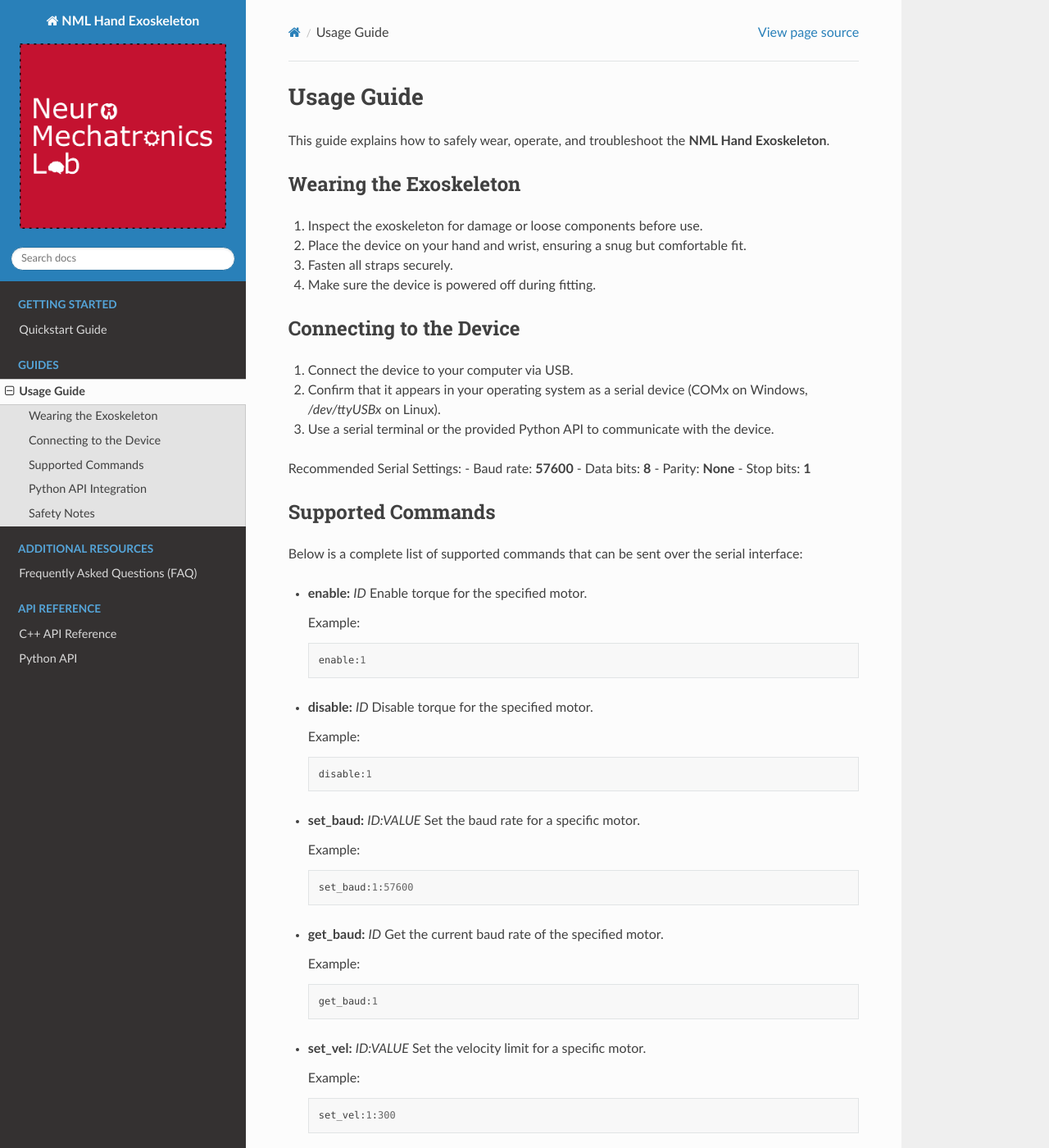
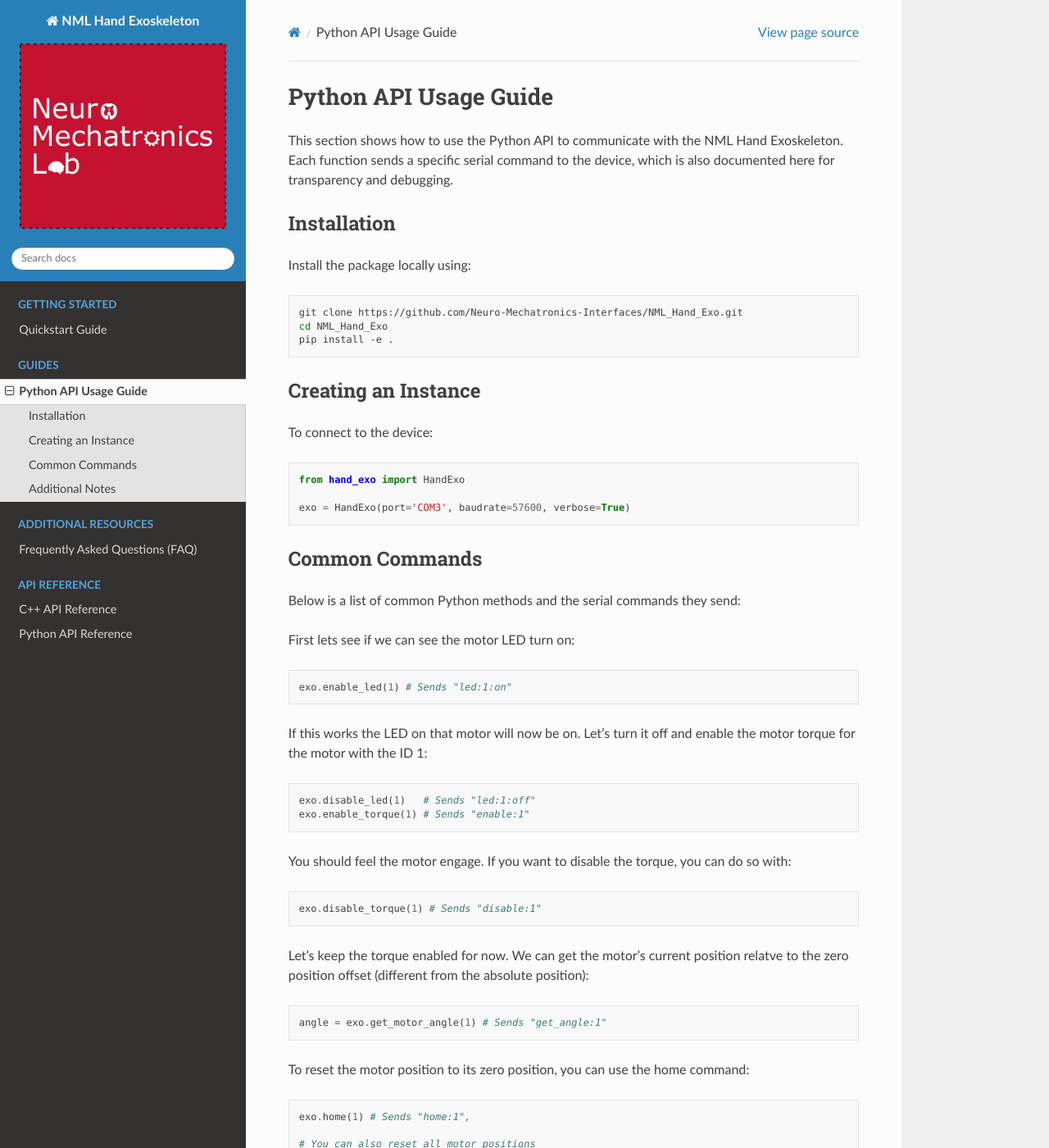
Before and after one commit to cwalsh27/NML_Hand_Exo_IMUWorkshopRig, a Sphinx documentation site: the page built from docs/source/usage.rst, in a window 1280 px wide and 1400 px high. Shown: the whole window at 82% size. Built offline with Sphinx 7.4.7 and the Read the Docs theme 3.1.0, drawn with Linux system fonts in a browser that asks for light colours; some of the changed text lies outside the part shown.

Commit message:
python docs

```diff
--- a/docs/source/conf.py
+++ b/docs/source/conf.py
@@ -7,7 +7,7 @@ import os
 import sys
 
 # Make sure Python can find your Python module
-sys.path.insert(0, os.path.abspath('../src'))
+sys.path.insert(0, os.path.abspath('../../src'))
 
 # -- Project information -----------------------------------------------------
 # https://www.sphinx-doc.org/en/master/usage/configuration.html#project-information
--- a/docs/source/python_api.rst
+++ b/docs/source/python_api.rst
@@ -1,85 +1,10 @@
-Python API
-==========
+Python API Reference
+====================
 
-The Python API provides a convenient way to interact with the **NML Hand Exoskeleton** using Python scripts. This API wraps serial communication and exposes user-friendly methods to control the device.
+This section documents the full Python API.
 
-Installation
-------------
-
-Install the Python API locally:
-
-.. code-block:: bash
-
-    pip install ./python
-
-Basic Usage
------------
-
-Start by importing the module and connecting to the device:
-
-.. code-block:: python
-
-    from hand_exo import HandExo
-
-    exo = HandExo('COM3', baudrate=57600)  # Replace 'COM3' with your actual port
-
-    # Enable the wrist motor (ID:1)
-    exo.enable_motor(1)
-
-    # Move the wrist to 45 degrees
-    exo.set_motor_angle(1, 45)
-
-    # Disable the wrist motor
-    exo.disable_motor(1)
-
-API Reference
--------------
-
-.. automodule:: hand_exo
+.. automodule:: nml_hand_exo.hand_exo
     :members:
     :undoc-members:
     :show-inheritance:
-
-Key Classes
------------
-
-**HandExo**
-
-This is the main class for controlling the exoskeleton.
-
-**Methods:**
-
-- **enable_motor(id: int)**
-  Enable torque for the specified motor.
-
-- **disable_motor(id: int)**
-  Disable torque for the specified motor.
-
-- **set_motor_angle(id: int, angle: float)**
-  Move a motor to a specified relative angle (in degrees).
-
-- **get_motor_angle(id: int) -> float**
-  Get the relative angle of a motor.
-
-- **get_motor_torque(id: int) -> float**
-  Get the torque output from a motor (in N·m).
-
-- **get_motor_current(id: int) -> float**
-  Get the current draw from a motor (in mA).
-
-Advanced Topics
----------------
-
-- Refer to the :doc:`usage` guide for a complete list of motor IDs and recommended commands.
-- For advanced users, consult the :doc:`cpp_api` for direct integration with the underlying C++ firmware.
-
-Safety Notes
-------------
-
-- Always call `disable_motor` on all motors before unplugging the device.
-- Confirm correct baud rate and port settings to avoid communication errors.
-
-Contributions
--------------
-
-Contributions and bug reports are welcome! See the GitHub repository for details.
+    :special-members: __init__
--- a/docs/source/quickstart.rst
+++ b/docs/source/quickstart.rst
@@ -24,50 +24,20 @@ Step 2. Launch Serial Terminal
 
 1. Open your preferred serial terminal program.
 2. Set the baud rate to **57600** (default).
-3. Select the correct serial port (COMx on Windows, `/dev/ttyUSBx` on Linux).
+3. Select the correct serial port (COMx on Windows, `/dev/ttyUSBx` on Linux, or 'dev.usbmodemxxx' on MacOS).
 4. Connect and open the terminal.
 
 Step 3. Send a Test Command
 ---------------------------
 
-Once connected, try sending a simple command to test communication:
+Once connected, try sending a simple command to make sure you can communicate with the dynamixel motors. See if the led can turn on:
 
-- To enable a motor:
+   .. code-block:: text
 
-    enable:1
+       len:1:on
 
-- To move a motor to a specific angle:
+If it turns on, you are good to go! If not, check your connections and ensure the device is powered on.
 
-    set_angle:1:45
-
-- To home all motors:
-
-    home:all
-
-The device should respond with debug messages if `VERBOSE` is set to `true`.
-
-Step 4. (Optional) Use the Python API
--------------------------------------
-
-For more advanced use cases or scripting, you can use the provided **Python API**.
-
-1. Install the API in your environment:
-
-     pip install ./python  # Or your installation method
-
-2. Import and connect:
-   .. code-block:: python
-
-       from hand_exo import HandExo
-       exo = HandExo('COM3', baudrate=57600)  # Replace 'COM3' with your port
-
-3. Send commands:
-   .. code-block:: python
-
-       exo.enable_motor(1)
-       exo.set_motor_angle(1, 45)
-
-For more details, refer to the :doc:`python_api` documentation.
 
 Next Steps
 ----------
--- a/docs/source/usage.rst
+++ b/docs/source/usage.rst
@@ -1,215 +1,182 @@
-Usage Guide
-===========
+Python API Usage Guide
+=======================
 
-This guide explains how to safely wear, operate, and troubleshoot the **NML Hand Exoskeleton**.
+This section shows how to use the Python API to communicate with the NML Hand Exoskeleton. Each function sends a specific serial command to the device, which is also documented here for transparency and debugging.
 
-Wearing the Exoskeleton
------------------------
-
-1. Inspect the exoskeleton for damage or loose components before use.
-2. Place the device on your hand and wrist, ensuring a snug but comfortable fit.
-3. Fasten all straps securely.
-4. Make sure the device is powered off during fitting.
-
-Connecting to the Device
-------------------------
-
-1. Connect the device to your computer via USB.
-2. Confirm that it appears in your operating system as a serial device (COMx on Windows, `/dev/ttyUSBx` on Linux).
-3. Use a serial terminal or the provided Python API to communicate with the device.
-
-Recommended Serial Settings:
-- Baud rate: **57600**
-- Data bits: **8**
-- Parity: **None**
-- Stop bits: **1**
-
-Supported Commands
-------------------
-
-Below is a complete list of supported commands that can be sent over the serial interface:
-
-- **enable:** *ID*
-  Enable torque for the specified motor.
-
-  Example::
-
-      enable:1
-
-- **disable:** *ID*
-  Disable torque for the specified motor.
-
-  Example::
-
-      disable:1
-
-- **set_baud:** *ID:VALUE*
-  Set the baud rate for a specific motor.
-
-  Example::
-
-      set_baud:1:57600
-
-- **get_baud:** *ID*
-  Get the current baud rate of the specified motor.
-
-  Example::
-
-      get_baud:1
-
-- **set_vel:** *ID:VALUE*
-  Set the velocity limit for a specific motor.
-
-  Example::
-
-      set_vel:1:300
-
-- **get_vel:** *ID*
-  Get the current velocity limit of the specified motor.
-
-  Example::
-
-      get_vel:1
-
-- **set_acc:** *ID:VALUE*
-  Set the acceleration limit for a specific motor.
-
-  Example::
-
-      set_acc:1:500
-
-- **get_acc:** *ID*
-  Get the current acceleration limit of the specified motor.
-
-  Example::
-
-      get_acc:1
-
-- **set_angle:** *ID:ANGLE*
-  Set the relative angle (in degrees) of a specific motor.
-
-  Example::
-
-      set_angle:1:45
-
-- **get_angle:** *ID*
-  Get the relative angle of a specific motor.
-
-  Example::
-
-      get_angle:1
-
-- **get_absangle:** *ID*
-  Get the absolute angle of a specific motor.
-
-  Example::
-
-      get_absangle:1
-
-- **get_current:** *ID*
-  Get the current draw from a specific motor (in mA).
-
-  Example::
-
-      get_current:1
-
-- **get_torque:** *ID*
-  Get the torque output reading from a specific motor (in N·m).
-
-  Example::
-
-      get_torque:1
-
-- **led:** *ID/NAME/ALL:ON/OFF*
-  Turn the LED on or off for a specific motor or all motors.
-
-  Examples::
-
-      led:1:on
-      led:all:off
-
-- **debug:** *ON/OFF*
-  Toggle verbose debug messages on or off.
-
-  Examples::
-
-      debug:on
-      debug:off
-
-- **reboot:** *ID*
-  Reboot a specific motor.
-
-  Example::
-
-      reboot:1
-
-- **home:** *ID/ALL*
-  Move a specific motor or all motors to their stored home position.
-
-  Examples::
-
-      home:1
-      home:all
-
-- **set_zero:** *ID/ALL*
-  Set the current position of a motor (or all motors) as the new zero offset.
-
-  Examples::
-
-      set_zero:1
-      set_zero:all
-
-- **get_zero:** *ID*
-  Get the stored zero offset for a specific motor.
-
-  Example::
-
-      get_zero:1
-
-- **info**
-  Retrieve device information including version, motor IDs, angles, and torque.
-
-  Example::
-
-      info
-
-- **help**
-  Prints a list of all supported commands.
-
-  Example::
-
-      help
-
-Python API Integration
-----------------------
-
-Use the provided Python API for more advanced scripting.
-
-1. Import the module:
-
-    .. code-block:: python
-
-        from hand_exo import HandExo
-
-2. Connect to the device:
-
-    .. code-block:: python
-
-        exo = HandExo('COM3', baudrate=57600)
-
-3. Move a motor:
-
-    .. code-block:: python
-
-        exo.set_motor_angle(1, 30)
-
-For details, see the :doc:`python_api` page.
-
-Safety Notes
+Installation
 ------------
 
-- Always power off the exoskeleton before putting it on or taking it off.
-- Never exceed the documented joint limits.
-- Stop using the device immediately if you experience pain or unusual resistance.
+Install the package locally using:
 
-For more details on specific commands, refer to the :doc:`cpp_api` and :doc:`python_api` references.
+.. code-block:: bash
+
+   git clone https://github.com/Neuro-Mechatronics-Interfaces/NML_Hand_Exo.git
+   cd NML_Hand_Exo
+   pip install -e .
+
+
+Creating an Instance
+--------------------
+
+To connect to the device:
+
+.. code-block:: python
+
+   from hand_exo import HandExo
+
+   exo = HandExo(port='COM3', baudrate=57600, verbose=True)
+
+Common Commands
+---------------
+
+Below is a list of common Python methods and the serial commands they send:
+
+First lets see if we can see the motor LED turn on:
+
+.. code-block:: python
+
+   exo.enable_led(1) # Sends "led:1:on"
+
+If this works the LED on that motor will now be on. Let's turn it off and enable the motor torque for the motor with the ID 1:
+
+.. code-block:: python
+
+   exo.disable_led(1)   # Sends "led:1:off"
+   exo.enable_torque(1) # Sends "enable:1"
+
+You should feel the motor engage. If you want to disable the torque, you can do so with:
+
+.. code-block:: python
+
+   exo.disable_torque(1) # Sends "disable:1"
+
+Let's keep the torque enabled for now. We can get the motor's current position relatve to the zero position offset (different from the absolute position):
+
+.. code-block:: python
+
+   angle = exo.get_motor_angle(1) # Sends "get_angle:1"
+
+To reset the motor position to its zero position, you can use the home command:
+
+.. code-block:: python
+
+   exo.home(1) # Sends "home:1",
+
+   # You can also reset all motor positions
+   # exo.home('all')
+
+To set the motor to a specific angle, you can use:
+
+.. code-block:: python
+
+   exo.set_motor_angle(1, 45) # Sends "set_angle:1:45" # Counter-Clockwise
+   exo.set_motor_angle(1, -45) # Sends "set_angle:1:-45" # Clockwise
+
+.. note::
+
+   - The angle is relative to the zero position offset, not the absolute position.
+   - There are joint limits configured in the Arduino code that will prevent the angle commands from moving past these limits.
+
+The zero position for every motor configured on the microcontroller is stored in the firmware. You can see what the current value is with:
+
+.. code-block:: python
+
+   zero_position = exo.get_zero(1) # Sends "get_zero:1"
+
+If you want to set the current position as the new zero position, you can use:
+
+.. code-block:: python
+
+   exo.set_zero(1) # Sends "set_zero:1"
+
+Now the home command will set the motor to this new zero position.
+
+If you want to see the absolute position of the motor, you can use:
+
+.. code-block:: python
+
+   abs_angle = exo.get_absolute_motor_angle(1) # Sends "get_absangle:1"
+
+Setting the absolute position of the motor is possible too:
+
+.. code-block:: python
+
+   exo.set_absolute_motor_angle(1, 90) # Sends "set_absangle:1:90"
+
+.. warning::
+
+   - Setting the absolute angle will not change the zero position offset. Please be careful when using this command after installing motors to prevent damage.
+
+All motors have a default velocity and acceleration component to them
+
+.. code-block:: python
+
+   vel = exo.get_motor_velocity(1)  # Sends "get_vel:1"
+   accel = exo.get_motor_acceleration(1)  # Sends "get_accel:1"
+
+We can adjust the speed and acceleration of the motors. Let's increase both by 20%
+
+.. code-block:: python
+
+    vel = vel + 0.2*vel
+    accel = accel + 0.2*accel
+    exo.set_motor_velocity(1, vel)  # Sends "set_vel:1:{vel}"
+    exo.set_motor_acceleration(1, accel)  # Sends "set_accel:1:{accel}"
+
+The motors can also provide torque and current readings. You can retrieve these values with:
+
+  .. code-block:: python
+
+     torque = exo.get_motor_torque(1)
+     current = exo.get_motor_current(1)
+
+If the motor reaches its stall torque and disables itself, the LED will begin flashing every second. The only way to continue using the motor is to reboot it. You can do this with:
+
+  .. code-block:: python
+
+     exo.reboot_motor(1)  # Sends "reboot:1"
+
+
+All the information regarding the status info of the exo can be retrieved with:
+
+.. code-block:: python
+
+   info = exo.info()  # Sends "info"
+
+This returns a dictionary with the following keys:
+
+- `version`: Firmware version
+- `n_motors`: Number of motors connected
+- `motor_xx`: Dictionary with motor information, created for each motor ID
+
+  - `id`: Motor ID
+  - `angle`: Current angle of the motor
+  - `zero`: Zero position offset
+  - `velocity`: Current velocity setting
+  - `acceleration`: Current acceleration setting
+  - `torque`: Current torque reading
+  - `current`: Current current reading
+
+
+Anytime you need to know which commands are available you can use the help command:
+
+  .. code-block:: python
+
+     help_text = exo.help()
+
+This returns a string with all available commands and their descriptions.
+
+When you're all done with the exoskeleton, you can close the connection:
+
+  .. code-block:: python
+
+     exo.close()  # No command is sent to the device.
+
+---
+
+Additional Notes
+----------------
+
+- The `verbose=True` option prints sent and received commands to the terminal with debugging output. Enable this upon initialization or by sending the `debug:on` command.
+- The `port` parameter should be set to the correct serial port for your device (e.g., 'COM3' on Windows, '/dev/ttyUSB0' on Linux).
+- The `baudrate` parameter should match the baud rate set in the firmware (default is 57600).
```
Also changed, not shown: other parts of docs/source/quickstart.rst (+0 -2 lines), 1 other file.
